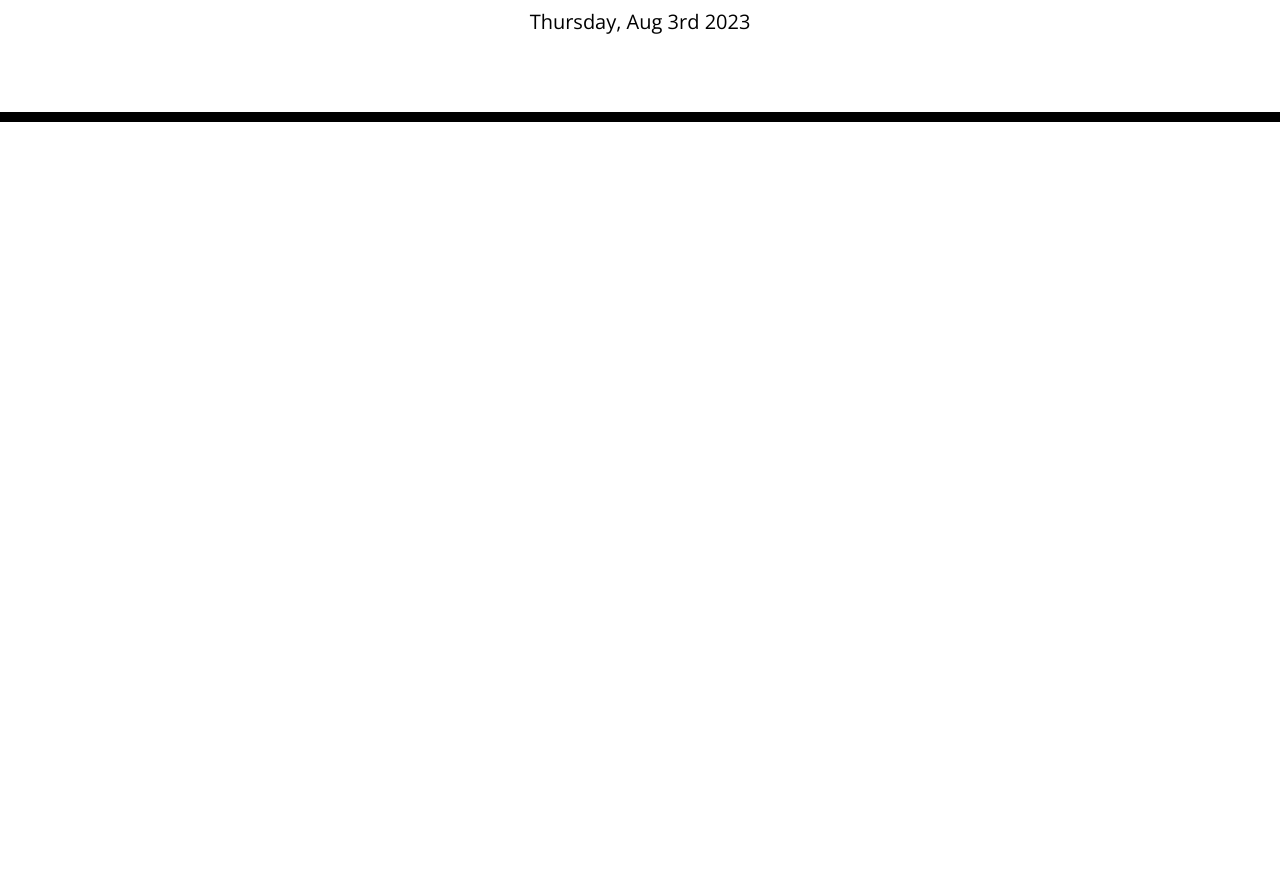
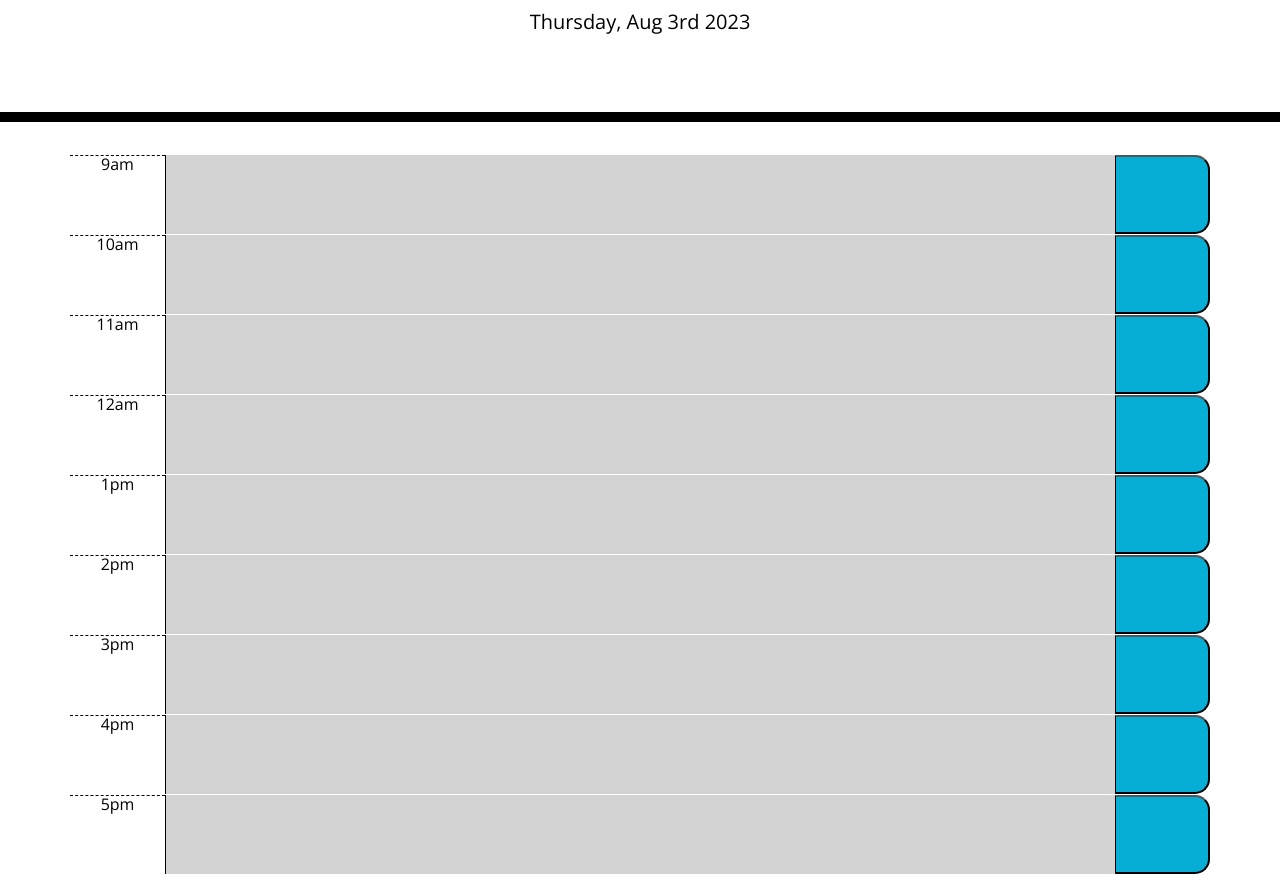
Before and after one commit to Jay1194/Work-Day-Scheduler, a plain HTML site: page index.html in a window 1280 px wide. Shown: the part 182-1072 px from the top of the page. Before the commit the page ends 800 px from the top, so only its background shows below. Drawn offline with nearby package versions, Linux system fonts and the light colour scheme.

Commit message:
added clickable columns/ save buttons/ time slots

```diff
--- a/index.html
+++ b/index.html
@@ -23,14 +23,78 @@
   </head>
 
   <body>
+    <!-- Header-->
     <header class="jumbotron">
       <h1 class="display-3">Work Day Scheduler</h1>
       <p class="lead">A simple calendar app for scheduling your work day</p>
       <p id="currentDay" class="lead"></p>
     </header>
+
+ <!-- Timeblocks -->
     <div class="container">
-      <!-- Timeblocks go here -->
+      <div class="row past time-block">
+        <div class="col-1 hour">9am</div>
+        <textarea class="col-10"></textarea>
+        <button class="col-1 saveBtn"></button>
+      </div>
     </div>
+    <div class="container">
+      <div class="row past time-block">
+        <div class="col-1 hour">10am</div>
+        <textarea class="col-10"></textarea>
+        <button class="col-1 saveBtn"></button>
+      </div>
+    </div>
+    <div class="container">
+      <div class="row past time-block">
+        <div class="col-1 hour">11am</div>
+        <textarea class="col-10"></textarea>
+        <button class="col-1 saveBtn"></button>
+      </div>
+    </div>
+    <div class="container">
+      <div class="row past time-block">
+        <div class="col-1 hour">12am</div>
+        <textarea class="col-10"></textarea>
+        <button class="col-1 saveBtn"></button>
+      </div>
+    </div>
+    <div class="container">
+      <div class="row past time-block">
+        <div class="col-1 hour">1pm</div>
+        <textarea class="col-10"></textarea>
+        <button class="col-1 saveBtn"></button>
+      </div>
+    </div>
+    <div class="container">
+      <div class="row past time-block">
+        <div class="col-1 hour">2pm</div>
+        <textarea class="col-10"></textarea>
+        <button class="col-1 saveBtn"></button>
+      </div>
+    </div>
+    <div class="container">
+      <div class="row past time-block">
+        <div class="col-1 hour">3pm</div>
+        <textarea class="col-10"></textarea>
+        <button class="col-1 saveBtn"></button>
+      </div>
+    </div>
+    <div class="container">
+      <div class="row past time-block">
+        <div class="col-1 hour">4pm</div>
+        <textarea class="col-10"></textarea>
+        <button class="col-1 saveBtn"></button>
+      </div>
+    </div>
+    <div class="container">
+      <div class="row past time-block">
+        <div class="col-1 hour">5pm</div>
+        <textarea class="col-10"></textarea>
+        <button class="col-1 saveBtn "></button>
+      </div>
+    </div>
+    <br>
 
     <script src="https://code.jquery.com/jquery-3.4.1.min.js"></script>
     <script src="https://cdnjs.cloudflare.com/ajax/libs/moment.js/2.24.0/moment.min.js"></script>
```
